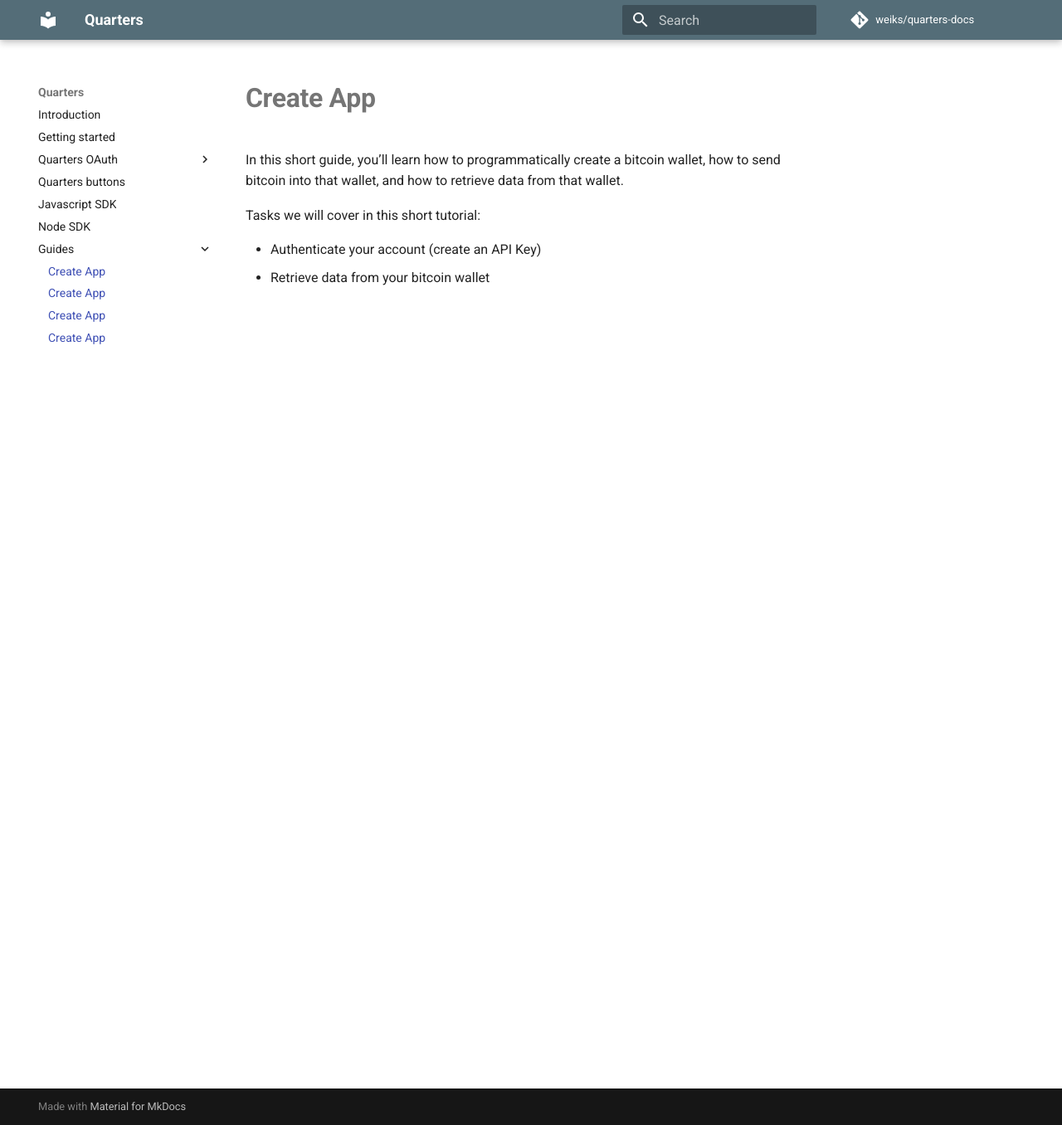
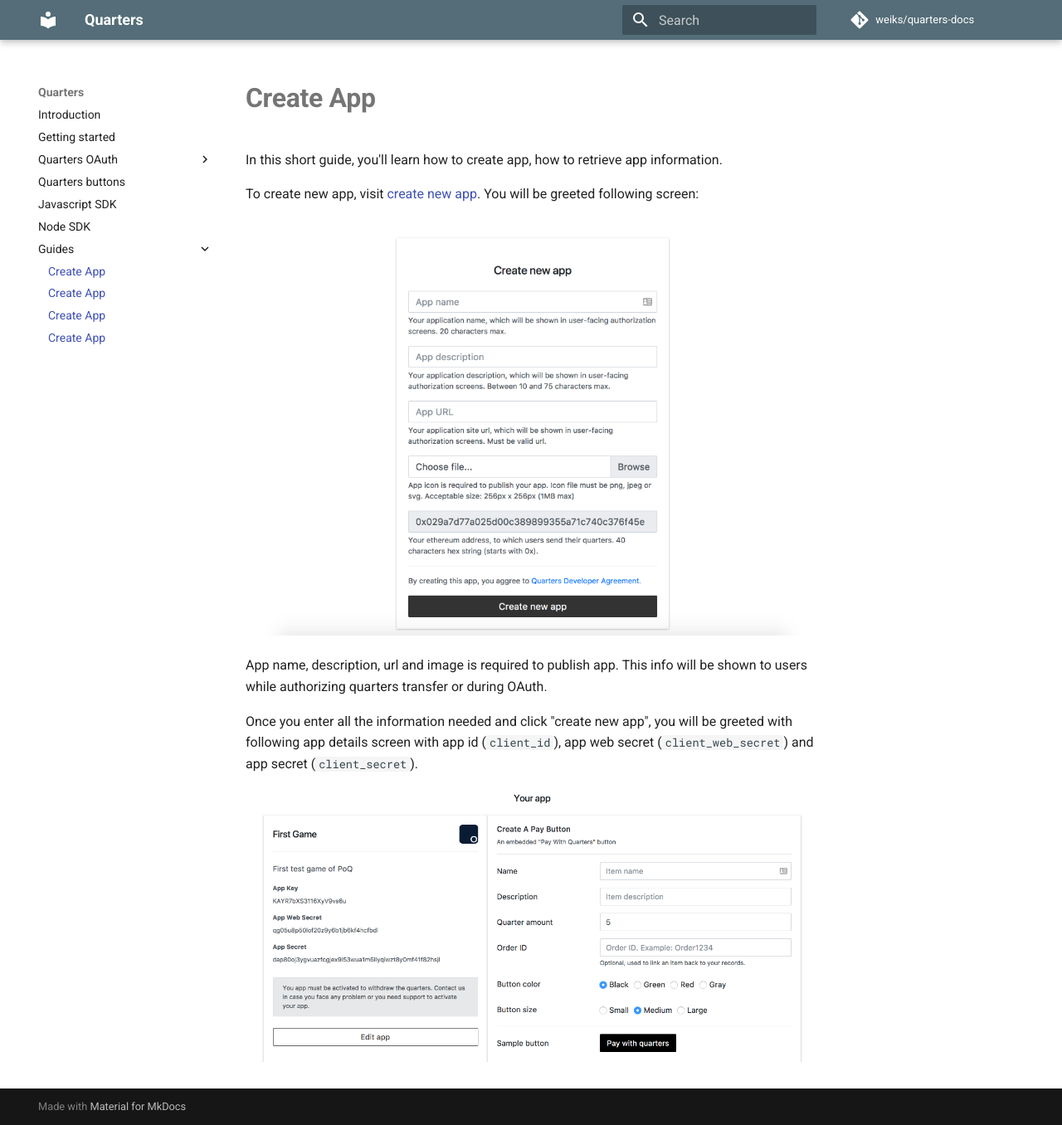
Before and after one commit to weiks/quarters-docs, an MkDocs documentation site: the page built from docs/guides/create-app.md, in a window 1280 px wide and 1356 px high. Shown: the whole window at 83% size. Built offline with MkDocs 1.6.1 and Material for MkDocs 9.7.7, drawn with Linux system fonts in a browser that asks for light colours; comment, search, counter and statistics services are not loaded; old or Windows-style settings are respelled for this version of MkDocs.

Commit message:
quarters buttons

```diff
--- a/docs/guides/create-app.md
+++ b/docs/guides/create-app.md
@@ -1,8 +1,13 @@
 # Create App
 
-In this short guide, you’ll learn how to programmatically create a bitcoin wallet, how to send bitcoin into that wallet, and how to retrieve data from that wallet.
+In this short guide, you'll learn how to create app, how to retrieve app information.
 
-Tasks we will cover in this short tutorial:
+To create new app, visit [create new app](https://dev.pocketfulofquarters.com/apps/new). You will be greeted following screen:
 
-* Authenticate your account (create an API Key)
-* Retrieve data from your bitcoin wallet
+![Create app](../img/create-app.png)
+
+App name, description, url and image is required to publish app. This info will be shown to users while authorizing quarters transfer or during OAuth.
+
+Once you enter all the information needed and click "create new app", you will be greeted with following app details screen with app id (`client_id`), app web secret (`client_web_secret`) and app secret (`client_secret`).
+
+![Create app](../img/edit-app.png)
```
Also changed, not shown: docs/quarters-buttons.md (+113 -0 lines), docs/img/button-generator-code.png (added), docs/img/button-generator.png (added), docs/img/create-app.png (added), docs/img/edit-app.png (added).
